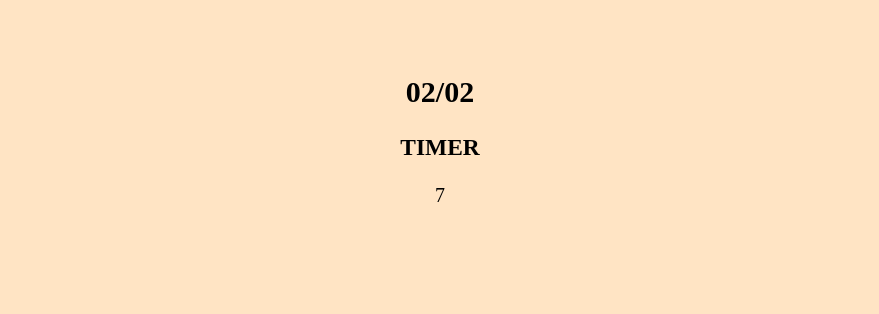
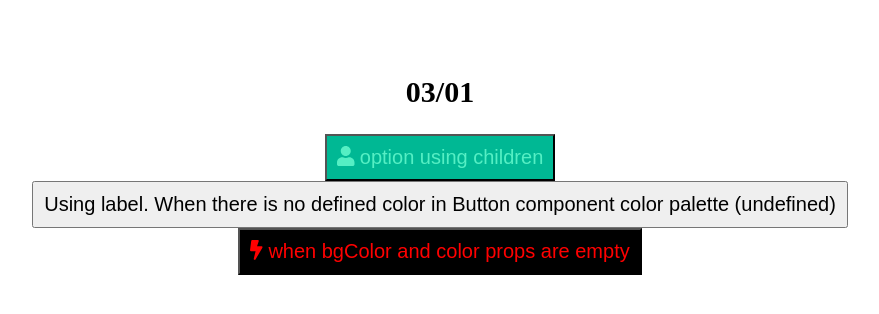
Before and after one commit to LukasMod/szkolareacta, a React (Create React App) app: page / in a window 1280 px wide. Shown: the top 314 px of the page, without its empty margins (200-1079 px from the left). Built offline with nearby package versions, Linux system fonts and the light colour scheme.

Commit message:
03/01 Homework Button

```diff
--- a/package.json
+++ b/package.json
@@ -3,6 +3,9 @@
   "version": "0.1.0",
   "private": true,
   "dependencies": {
+    "@fortawesome/fontawesome-svg-core": "^1.2.32",
+    "@fortawesome/free-solid-svg-icons": "^5.15.1",
+    "@fortawesome/react-fontawesome": "^0.1.12",
     "@testing-library/jest-dom": "^4.2.4",
     "@testing-library/react": "^9.5.0",
     "@testing-library/user-event": "^7.2.1",
--- /dev/null
+++ b/src/03/01/App.css
@@ -0,0 +1,5 @@
+.App {
+  padding: 50px;
+  font-size: 20px;
+  text-align: center;
+}
--- /dev/null
+++ b/src/03/01/App.jsx
@@ -0,0 +1,26 @@
+import React from 'react';
+import Button from './Button';
+import { faBolt, faUser } from '@fortawesome/free-solid-svg-icons';
+
+import './App.css';
+
+const App = () => {
+  return (
+    <div className='App'>
+      <h2>03/01</h2>
+      <Button bgColor='mint leaf' color='light greenish blue' icon={faUser}>
+        option using children
+      </Button>
+      <br />
+      <Button
+        label='Using label. When there is no defined color in Button component color palette (undefined)'
+        bgColor='wrong color X'
+        color='wrong color Y'
+      />
+      <br />
+      <Button label='when bgColor and color props are empty' icon={faBolt} />
+    </div>
+  );
+};
+
+export default App;
--- /dev/null
+++ b/src/03/01/Button.jsx
@@ -0,0 +1,27 @@
+import React from 'react';
+import { colorsPalette } from './ColorsPalette';
+import { FontAwesomeIcon } from '@fortawesome/react-fontawesome';
+
+const Button = ({
+  bgColor = 'black',
+  children,
+  color = 'red',
+  label,
+  icon,
+}) => {
+  const style = {
+    backgroundColor:
+      colorsPalette[bgColor.replace(/\s/g, '_').toLocaleLowerCase()],
+    color: colorsPalette[color.replace(/\s/g, '_').toLocaleLowerCase()],
+    padding: '0.5em',
+    fontSize: '1.25rem',
+  };
+
+  return (
+    <button style={style}>
+      {icon && <FontAwesomeIcon icon={icon} />} {children || label}
+    </button>
+  );
+};
+
+export default Button;
--- /dev/null
+++ b/src/03/01/ColorsPalette.jsx
@@ -0,0 +1,12 @@
+// part of:   https://flatuicolors.com/palette/us
+
+export const colorsPalette = {
+  light_greenish_blue: '#55efc4',
+  faded_poster: '#81ecec',
+  green_darner_tail: '#74b9ff',
+  shy_moment: '#a29bfe',
+  city_lights: '#dfe6e9',
+  mint_leaf: '#00b894',
+  red: '#ff0000',
+  black: '#000000',
+};
--- a/src/index.js
+++ b/src/index.js
@@ -1,7 +1,7 @@
 import React from 'react';
 import ReactDOM from 'react-dom';
 import './index.css';
-import App from './02/03/App'; //CHANGE WEEK HERE
+import App from './03/01/App'; //CHANGE WEEK HERE
 
 ReactDOM.render(
   <React.StrictMode>
```
Also changed, not shown: 1 other file (tests, documents, lock files or other folders).
